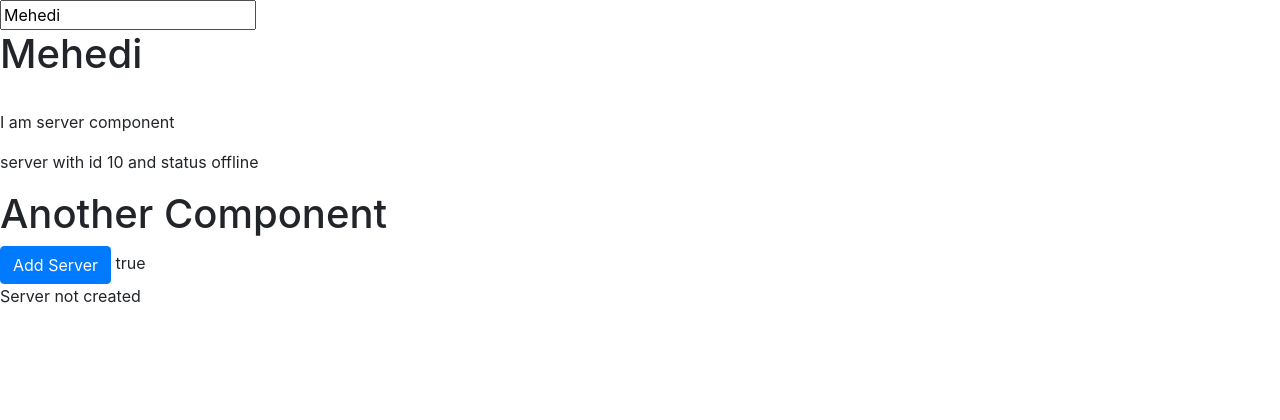
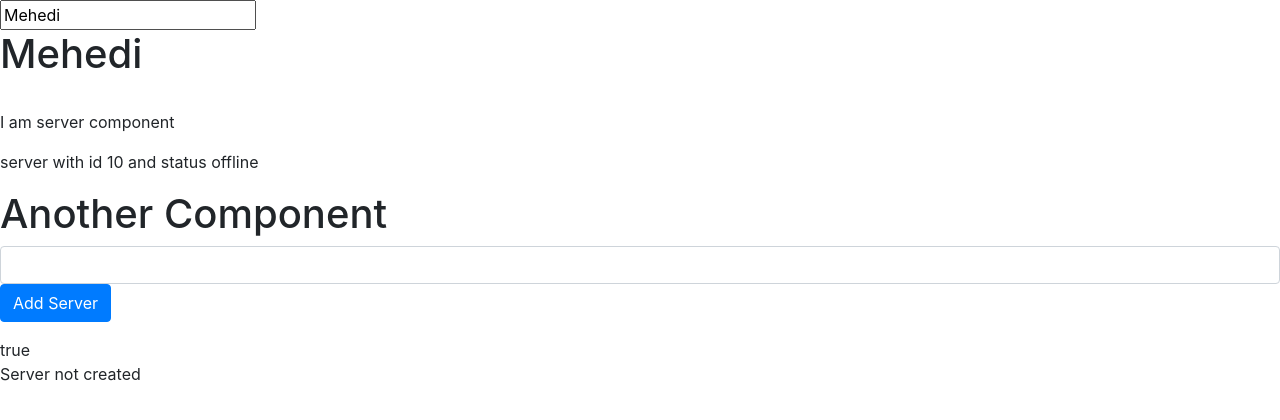
Before and after one commit to MehediTCF/learningAngular, an Angular app in the folder fapp/: page / in a window 1280 px wide. Shown: the top 420 px of the page. Built offline with nearby package versions, Linux system fonts and the light colour scheme.

Commit message:
event binding

```diff
--- a/fapp/src/app/another/another.component.html
+++ b/fapp/src/app/another/another.component.html
@@ -1,5 +1,9 @@
 <h1>Another Component</h1>
- <button class="btn btn-primary" [disabled] ="!allowMyServer" (click)="onCreateServer()">Add Server</button>
+
+<input type="text" class="form-control" (input)="onUpdateName($event)">
+<button class="btn btn-primary" [disabled] ="!allowMyServer" (click)="onCreateServer()">Add Server</button>
+
+<p>{{ serverName }}</p>
 
  {{ allowMyServer }} <br>
 
--- a/fapp/src/app/another/another.component.ts
+++ b/fapp/src/app/another/another.component.ts
@@ -6,6 +6,7 @@
   styleUrls: ['./another.component.css']
 })
 export class AnotherComponent implements OnInit {
+  serverName = '';
   allowMyServer = false;
   createServer = 'Server not created';
 
@@ -23,4 +24,9 @@
     this.createServer = 'Server Created';
   }
 
+  onUpdateName(event : Event){
+
+    this.serverName =(<HTMLInputElement> event.target).value;
+  }
+
 }
```
